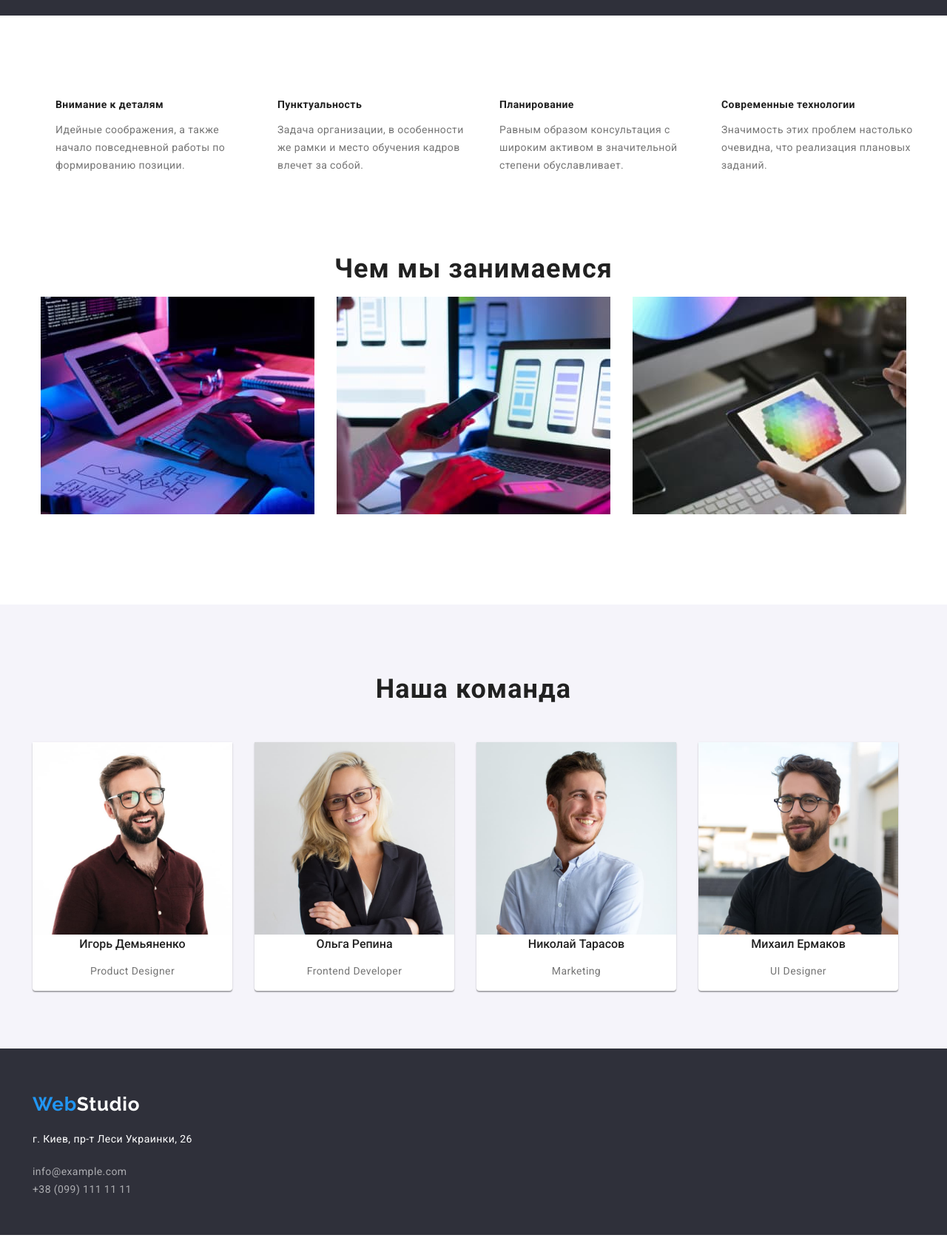
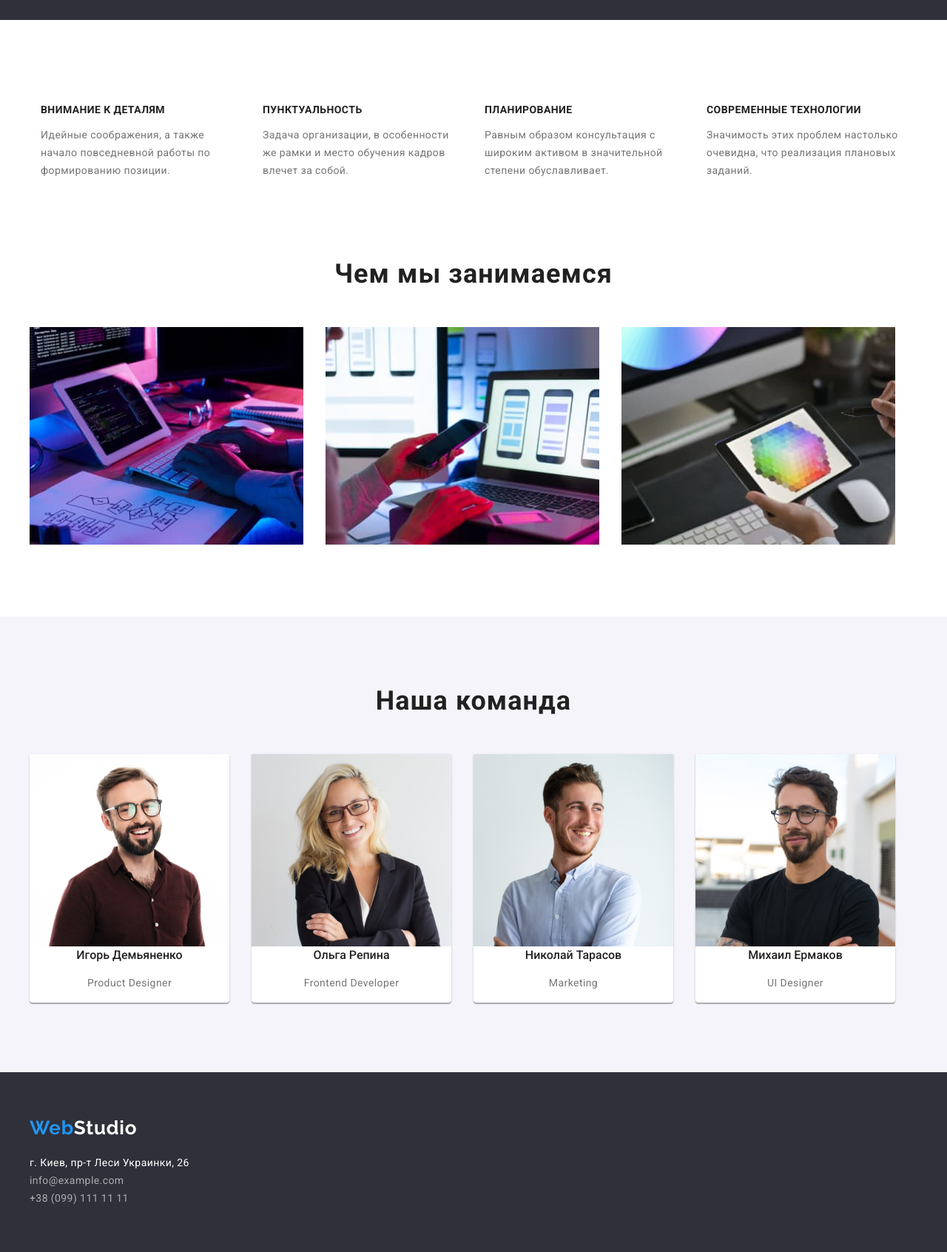
Before and after one commit to veles87/goit-markup-hw-03-, a plain HTML site: page index.html in a window 1280 px wide. Shown: the part 660-2352 px from the top of the page at 74% size. Before the commit the page ends 2329 px from the top, so only its background shows below. Drawn offline with nearby package versions, Linux system fonts and the light colour scheme.

Commit message:
правки

```diff
--- a/css/style.css
+++ b/css/style.css
@@ -44,8 +44,10 @@ img {
   --our-backgraund-color: #f5f4fa;
   --portfolio-background-color: #e5e5e5;
   --card-set-gap: 30px;
-  --card-shadow: 0px 2px 1px -1px rgba(0, 0, 0, 0.2), 0px 1px 1px 0px rgba(0, 0, 0, 0.14),
+  --card-shadow-hover: 0px 2px 1px -1px rgba(0, 0, 0, 0.2), 0px 1px 1px 0px rgba(0, 0, 0, 0.14),
     0px 1px 3px 0px rgba(0, 0, 0, 0.12);
+  --card-shadow:
+    0px 0px 0px 1px rgba(0, 0, 0, 0.12);
 }
 
 .body {
@@ -83,9 +85,9 @@ p {
   margin-left: auto;
   margin-right: auto;
 }
-.conteiner {
+.conteiner-header {
+  margin-right: auto;
   margin-left: auto;
-  margin-right: auto;
   padding: 0px 15px;
   width: 1200px;
   height: 80px;
@@ -192,6 +194,8 @@ header {
   align-items: center;
   text-align: center;
   background-color: var(--bg-color);
+  padding-top: 200px;
+  padding-bottom: 200px;
 }
 
 .hero-title {
@@ -201,14 +205,12 @@ header {
   font-size: 44px;
   line-height: 1.36;
 
-  padding-top: 200px;
-  margin-bottom: 30px;
   color: var(--white-color-text);
 }
 /*button*/
 .buttons {
   background: var(--hover-color);
-  margin-bottom: 200px;
+
   padding: 10px 32px 10px 32px;
   border-radius: 4px;
   border: none;
@@ -252,7 +254,7 @@ header {
 .about-us {
   display: flex;
   justify-content: center;
-
+  padding-left: 0px;
   font-family: Roboto;
   font-style: normal;
   font-weight: bold;
@@ -296,6 +298,8 @@ header {
   letter-spacing: 0.03em;
 
   color: var(--title-color);
+
+  padding-bottom: 50px;
 }
 
 .block-title {
@@ -303,26 +307,20 @@ header {
   text-align: center;
   padding-left: 0px;
   padding-top: 0px;
+  margin-top: 0px;
+  margin-bottom: 0px;
+  padding-bottom: 94px;
 }
 
 .block-title .grid-title + .grid-title {
   padding-left: 30px;
 }
 
-.containers {
-  margin-left: auto;
-  margin-right: auto;
-  padding: 0px 4px;
-  width: 1178px;
-  height: 380px;
-}
-
 .container {
   margin-left: auto;
   margin-right: auto;
-  padding: 0px 4px;
+  padding: 0px 15pxpx;
   width: 1200px;
-  height: 380px;
 }
 /*our-team*/
 
@@ -351,8 +349,6 @@ h3 {
 }
 
 .banners {
-  margin-top: 94px;
-  height: 600px;
   background-color: var(--our-backgraund-color);
 }
 
@@ -360,6 +356,9 @@ h3 {
   display: flex;
   flex-wrap: wrap;
   width: 1200px;
+  padding-bottom: 94px;
+
+}
 }
 
 .our-team .team + .team + .team {
@@ -382,16 +381,8 @@ h3 {
 /*footer*/
 footer {
   background-color: var(--bg-color);
-  height: 252px;
+  padding-bottom: 60px;
   padding-top: 60px;
-}
-
-.containerss {
-  margin-left: auto;
-  margin-right: auto;
-  padding: 0px 4px;
-  width: 1200px;
-  height: 81px;
 }
 
 .logos {
@@ -429,7 +420,8 @@ footer {
   font-weight: normal;
   font-size: 14px;
   line-height: 1.71;
-  margin-top: 20px;
+ padding-top: 20px;
+ margin-bottom: 0px;
   /* or 171% */
 
   letter-spacing: 0.03em;
@@ -444,10 +436,11 @@ footer {
   font-size: 14px;
   line-height: 1.71;
   /* or 171% */
-
+padding-top: 9px;
   letter-spacing: 0.03em;
 
   color: rgba(255, 255, 255, 0.6);
+
 }
 
 /*portfolio html*/
@@ -513,9 +506,9 @@ footer {
 
 /*навигация*/
 .conteiner-portfolio {
-  margin-top: 94px;
-  margin-bottom: 94px;
-}
+padding-bottom: 94px;
+    padding-top: 94px;
+  }
 
 .filters {
   display: flex;
@@ -543,6 +536,8 @@ footer {
 }
 
 .filter-button {
+  font-family: Roboto;
+  font-style: normal;
   font-weight: 500;
   font-size: 16px;
   line-height: 1.62;
@@ -590,15 +585,21 @@ footer {
   border-radius: 4px;
   overflow: hidden;
 }
-
+.card:hover,
+.card:focus{
+  box-shadow: var(--card-shadow-hover);
+}
 .card-content {
-  padding: 15px;
+  padding: 20px 24px ;
 }
 
 .card-text {
-  margin-top: 10px;
+  margin-top: 4px;
+  margin-bottom: 0px;
 }
-
+.card-main{
+  margin: 0px;
+}
 .project-titles {
   font-family: Roboto;
   font-style: normal;
--- a/index.html
+++ b/index.html
@@ -23,7 +23,7 @@
     <header>
 
 
-        <nav class="conteiner main-nav">
+        <nav class="conteiner-header main-nav">
             <a href="" class="logo">Web<span class="logotip">Studio</span></a>
             <ul class="menu-nav list">
                 <li class="item ">
@@ -55,30 +55,30 @@
         </section>
         <!-- Наше преимущество-->
         <section class="section-about-us">
-            <div class="section conteiners">
+            <div class="section">
                 <h2></h2>
                 <ul class="about-us">
-                    <li class="feature1">
-                        <h3 class="section-about-us-title">Внимание к деталям</h3>
+                    <li class=" feature1">
+                        <h3 class="section-about-us-title">ВНИМАНИЕ К ДЕТАЛЯМ</h3>
                         <p>Идейные соображения, а также начало повседневной работы по формированию позиции.</p>
                     </li>
                     <li class="feature1">
-                        <h3 class="section-about-us-title">Пунктуальность</h3>
+                        <h3 class="section-about-us-title">ПУНКТУАЛЬНОСТЬ</h3>
                         <p>Задача организации, в особенности же рамки и место обучения кадров влечет за собой.</p>
                     </li>
                     <li class="feature1">
-                        <h3 class="section-about-us-title">Планирование</h3>
+                        <h3 class="section-about-us-title">ПЛАНИРОВАНИЕ</h3>
                         <p>Равным образом консультация с широким активом в значительной степени обуславливает.</p>
                     </li>
                     <li class="feature1">
-                        <h3 class="section-about-us-title">Современные технологии</h3>
+                        <h3 class="section-about-us-title">СОВРЕМЕННЫЕ ТЕХНОЛОГИИ</h3>
                         <p>Значимость этих проблем настолько очевидна, что реализация плановых заданий.</p>
                     </li>
                 </ul>
             </div>
         </section>
         <!--Чем мы занимаемся-->
-        <section class="containers ">
+        <section class="container ">
             <!--Чем мы занимаемся-->
 
             <h2 class="what-we-do list">Чем мы занимаемся</h2>
@@ -106,17 +106,17 @@
                         <h3>Игорь Демьяненко</h3>
                         <p class="ihor1">Product Designer</p>
                     </li>
-                    <li class="team teams">
+                    <li class="team teams ">
                         <img src="./images/img5.jpg" alt="Ольга Репина" width="270">
                         <h3>Ольга Репина</h3>
                         <p class="ihor1">Frontend Developer</p>
                     </li>
-                    <li class="team">
+                    <li class="team teams">
                         <img src="./images/img6.jpg" alt="Николай Тарасов" width="270">
                         <h3>Николай Тарасов</h3>
                         <p class="ihor1">Marketing</p>
                     </li>
-                    <li class="team">
+                    <li class="team teams">
                         <img src="./images/img7.jpg" alt="Михаил Ермаков" width="270">
                         <h3>Михаил Ермаков</h3>
                         <p class="ihor1">UI Designer</p>
@@ -128,11 +128,11 @@
     </main>
     <!--подвал-->
     <footer class="footer-bg">
-        <div class="containerss contact">
+        <div class="container contact">
             <a class="link logos" href="./index.html"><span class="logo-color">Web</span>Studio</a>
             <address>
                 <p class="location contact-list">г. Киев, пр-т Леси Украинки, 26</p>
-                <ul class="list contact-list">
+                <ul class="list ">
                     <li>
                         <a class="link contact-links" href="mailto:info@example.com">info@example.com</a>
                     </li>
```
Also changed, not shown: portfolio.html (+4 -4 lines).
